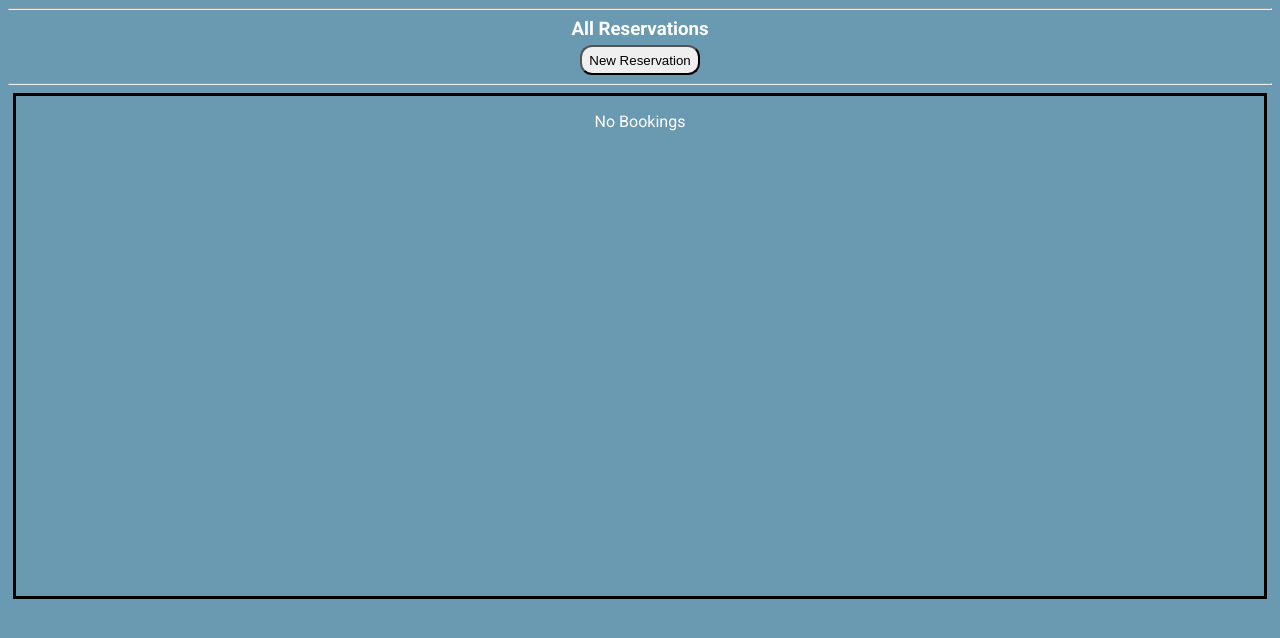
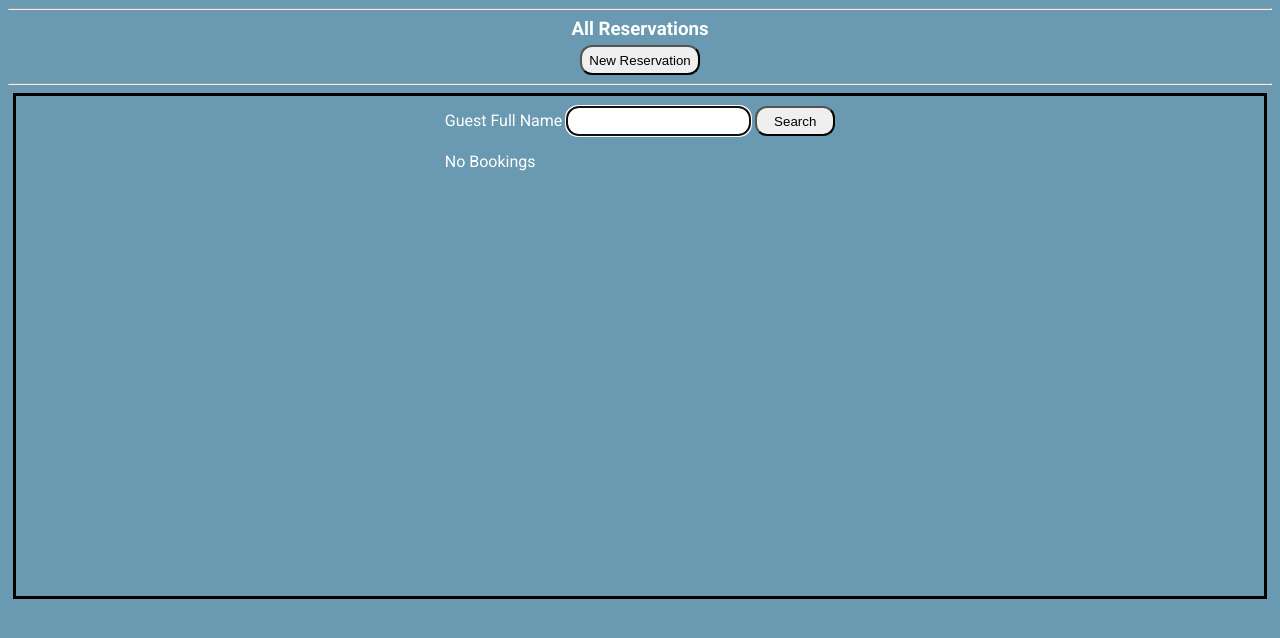
Before and after one commit to selsmie/honest-hotel, a Flask app: page /reservations in a window 1280 px wide. Shown: the part 140-778 px from the top of the page. Run offline with Flask 2, Linux system fonts and the light colour scheme; data that the repository does not hold is empty; some libraries are stand-ins or nearby versions.

Commit message:
search filter placed on guests and all reservations screens

```diff
--- a/app/controllers/reservations_controller.py
+++ b/app/controllers/reservations_controller.py
@@ -104,3 +104,12 @@ def check_out(id):
     reservation_repository.check_out(id)
     room_repository.capacity_out(id)
     return redirect('/reservations')
+
+# Search
+@reservations_blueprint.route('/reservations/search', methods=['POST'])
+def search_name():
+    search_name = request.form['search']
+    reservation = reservation_repository.search(search_name)
+    guests = guest_repository.select_all()
+    rooms = room_repository.select_all()
+    return render_template('reservations/edit.html', reservation=reservation, guests=guests, rooms=rooms)
--- a/app/models/guest.py
+++ b/app/models/guest.py
@@ -1,5 +1,5 @@
 class Guest:
-    def __init__(self, name, stays=0, preferences=None, id=None):
+    def __init__(self, name, stays=0, preferences="", id=None):
         self.name = name
         self.id = id
         self.stays = stays
--- a/app/repositories/reservation_repository.py
+++ b/app/repositories/reservation_repository.py
@@ -122,3 +122,9 @@ def expected_occupancy():
     inh = total_inh_rooms()
     expected_occupancy = ((inh - total_departures() + total_arrivals()) / total_rooms) * 100
     return round(expected_occupancy, 1)
+
+def search(name):
+    reservations = select_all()
+    for reservation in reservations:
+        if reservation.guest.name == name:
+            return reservation
--- a/app/static/guest.css
+++ b/app/static/guest.css
@@ -150,6 +150,7 @@
     padding: 5px;
     max-height: 300px;
     max-width: 400px;
+    width: 100%;
     overflow: scroll;
     display: grid;
     grid-template-columns: 2;
--- a/app/static/style.css
+++ b/app/static/style.css
@@ -98,3 +98,25 @@ h3 {
 #stats > p > a > i {
     padding-left: 10px;
 }
+
+.search {
+    margin-top: 10px;
+    justify-self: center;
+}
+
+.search > form > input {
+    border-radius: 12px;
+    height: 30px;
+    text-align: center;
+}
+
+.search > form > button {
+    border-radius: 12px;
+    height: 30px;
+    width: 80px;
+}
+
+.search > form > button:hover {
+    background-color: rgb(52, 228, 252);
+    cursor: pointer;
+}
--- a/app/templates/reservations/reservation.html
+++ b/app/templates/reservations/reservation.html
@@ -8,7 +8,17 @@
 </div>
 <hr>
 <main class='res-content'>
+
+  <div class='search'>
+    <form action="/reservations/search", method='POST'>
+      <label for="search">Guest Full Name</label>
+      <input type="search" name="search" id="search" autofocus>
+      <button type="submit">Search</button>
+    </form>
+  </div>
+
 {% for reservation in reservations %}
+
 <section class='details'>
   <p id='res-number'>Res #: {{reservation.id}} - <span>{{reservation.status}}</span></p>
   <a href="/guests/{{reservation.guest.id}}/preferences"><p id='res-name'>Name: {{reservation.guest.name}}  <i class="fa fa-arrow-circle-right fa-1x" aria-hidden="true"></i></p></a>
```
Also changed, not shown: app/controllers/guests_controller.py (+7 -0 lines), app/repositories/guest_repository.py (+9 -0 lines), app/templates/guests/guest.html (+7 -0 lines), README.md.
